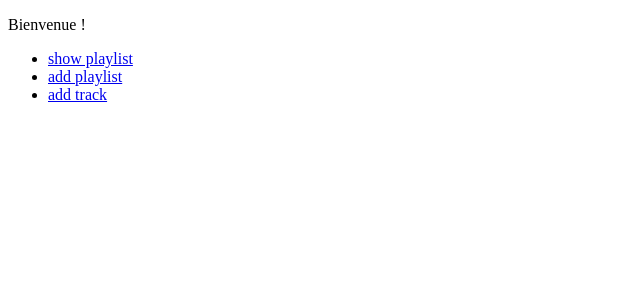
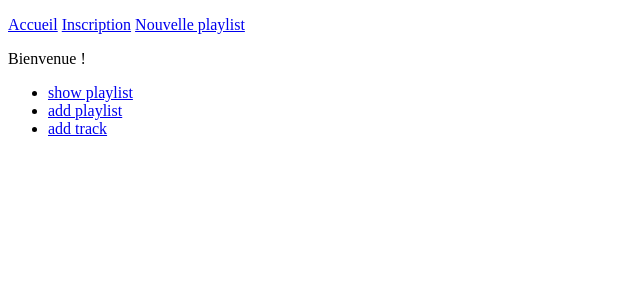
Before and after one commit to randomcatnyan/deefyApp, a PHP site: page / in a window 1280 px wide. Shown: the top 300 px of the page, without its empty margins (0-640 px from the left). Run offline with PHP 8.4, Linux system fonts and the light colour scheme.

Commit message:
navigation menu

```diff
--- a/src/dispatch/Dispatcher.php
+++ b/src/dispatch/Dispatcher.php
@@ -50,6 +50,13 @@ class Dispatcher {
                 <title>deefy l'app</title>
             </head>
             <body>
+                <div>
+                    <p>
+                        <a href='../../index.php'>Accueil</a>
+                        <a href='../../index.php?action=add-user'>Inscription</a>
+                        <a href='../../index.php?action=add-playlist'>Nouvelle playlist</a>
+                    </p>
+                </div>
                 " . $html . "
             </body>
         </html>
```
Also changed, not shown: 2 other files. Lines whose indentation alone changed are shown as unchanged.
